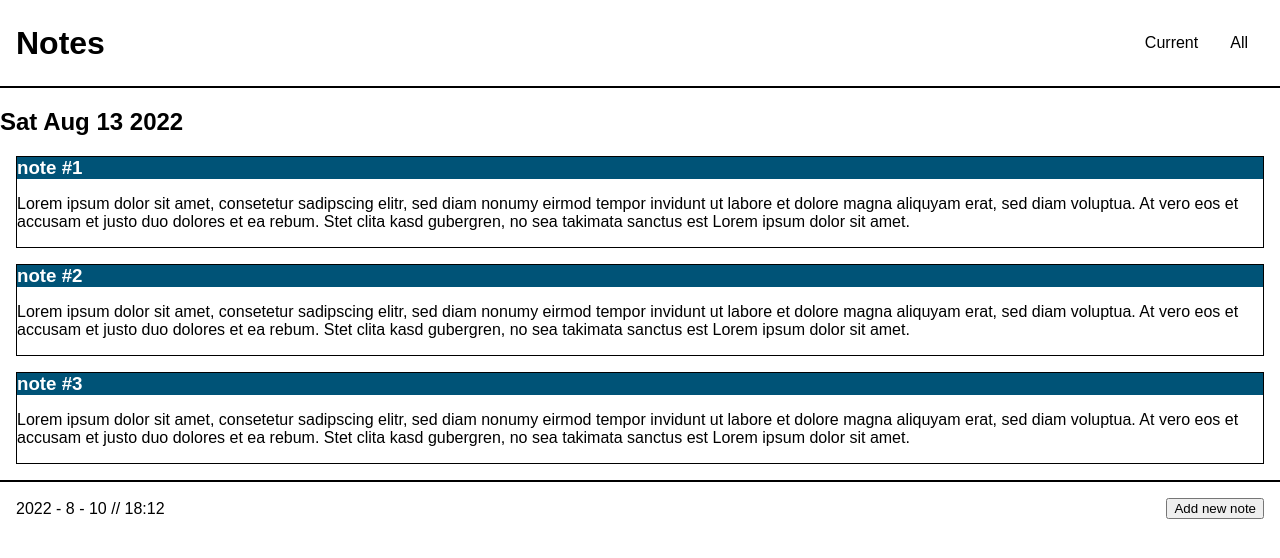
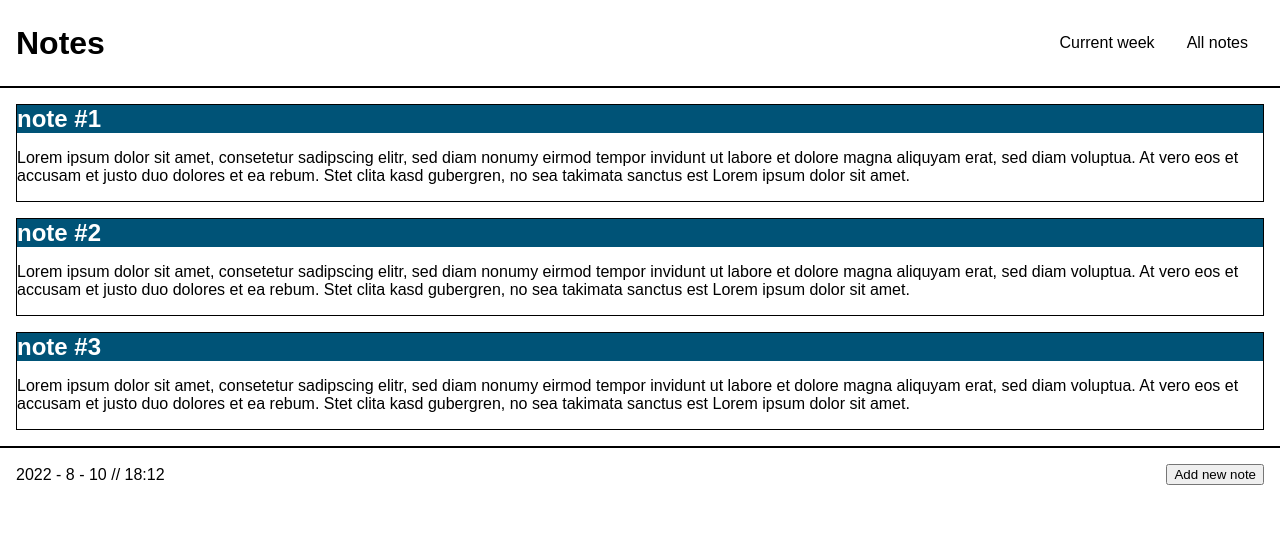
Before and after one commit to yannhn/notes, a React (Create React App) app: page / in a window 1280 px wide. Shown: the top 558 px of the page. Built offline with nearby package versions, Linux system fonts and the light colour scheme.

Commit message:
implement history-view

```diff
--- /dev/null
+++ b/src/components/Note/NoteHistory/NoteHistory.js
@@ -0,0 +1,40 @@
+// import { useState } from "react";
+import useStore from "../../../hooks/useStore";
+import NoteItem from "../NoteItem/NoteItem";
+
+export default function NoteHistory() {
+  const notes = useStore((state) => state.notes);
+
+  const dates = notes.map((note) => note.date);
+  const uniqueDates = [...new Set(dates)];
+
+  //TODO: Should only display the input of the current week
+  //TODO: filter by current week?
+
+  //FIXME: Currently just shows the last input
+
+  //TODO: The Note should always show the note of the current week
+  //FIXME: There should be no button to input a date, it should automatically detect when the note was created
+
+  const sortedDate = uniqueDates.sort((a, b) => new Date(b) - new Date(a));
+  console.log(sortedDate);
+  const recentDate = sortedDate.slice(0, 1);
+  console.log(recentDate);
+
+  return (
+    <>
+      {uniqueDates
+        .sort((a, b) => new Date(b) - new Date(a))
+        .map((date) => (
+          <section key={date}>
+            <h2>{date}</h2>
+            {notes
+              .filter((note) => note.date === date)
+              .map((note) => (
+                <NoteItem key={note.id} title={note.title} body={note.body} />
+              ))}
+          </section>
+        ))}
+    </>
+  );
+}
--- a/src/components/Note/NoteList/NoteList.js
+++ b/src/components/Note/NoteList/NoteList.js
@@ -5,36 +5,11 @@ import NoteItem from "../NoteItem/NoteItem";
 export default function NoteList() {
   const notes = useStore((state) => state.notes);
 
-  const dates = notes.map((note) => note.date);
-  const uniqueDates = [...new Set(dates)];
-
-  //TODO: Should only display the input of the current week
-  //TODO: filter by current week?
-
-  //FIXME: Currently just shows the last input
-
-  //TODO: The Note should always show the note of the current week
-  //FIXME: There should be no button to input a date, it should automatically detect when the note was created
-
-  const sortedDate = uniqueDates.sort((a, b) => new Date(b) - new Date(a));
-  console.log(sortedDate);
-  const recentDate = sortedDate.slice(0, 1);
-  console.log(recentDate);
-
   return (
     <>
-      {uniqueDates
-        .sort((a, b) => new Date(b) - new Date(a))
-        .map((date) => (
-          <section key={date}>
-            <h2>{date}</h2>
-            {notes
-              .filter((note) => note.date === date)
-              .map((note) => (
-                <NoteItem key={note.id} title={note.title} body={note.body} />
-              ))}
-          </section>
-        ))}
+      {notes.map((note) => (
+        <NoteItem key={note.id} title={note.title} body={note.body} />
+      ))}
     </>
   );
 }
--- a/src/components/UI/Header/Header.js
+++ b/src/components/UI/Header/Header.js
@@ -12,10 +12,10 @@ export default function Header() {
       <nav>
         <ul>
           <StyledListItem>
-            <StyledListAnchor to="/">Current</StyledListAnchor>
+            <StyledListAnchor to="/">Current week</StyledListAnchor>
           </StyledListItem>
           <StyledListItem>
-            <StyledListAnchor to="/all">All</StyledListAnchor>
+            <StyledListAnchor to="/all">All notes</StyledListAnchor>
           </StyledListItem>
         </ul>
       </nav>
--- a/src/pages/AllNotes.js
+++ b/src/pages/AllNotes.js
@@ -1,10 +1,10 @@
 import Layout from "../components/Layout";
-import NoteList from "../components/Note/NoteList/NoteList";
+import NoteHistory from "../components/Note/NoteHistory/NoteHistory";
 
 export default function AllNotes() {
   return (
     <Layout>
-      <NoteList />
+      <NoteHistory />
     </Layout>
   );
 }
```
Also changed, not shown: src/components/Note/NoteHistory/Styled.js (added), 1 other file (tests, documents, lock files or other folders).
